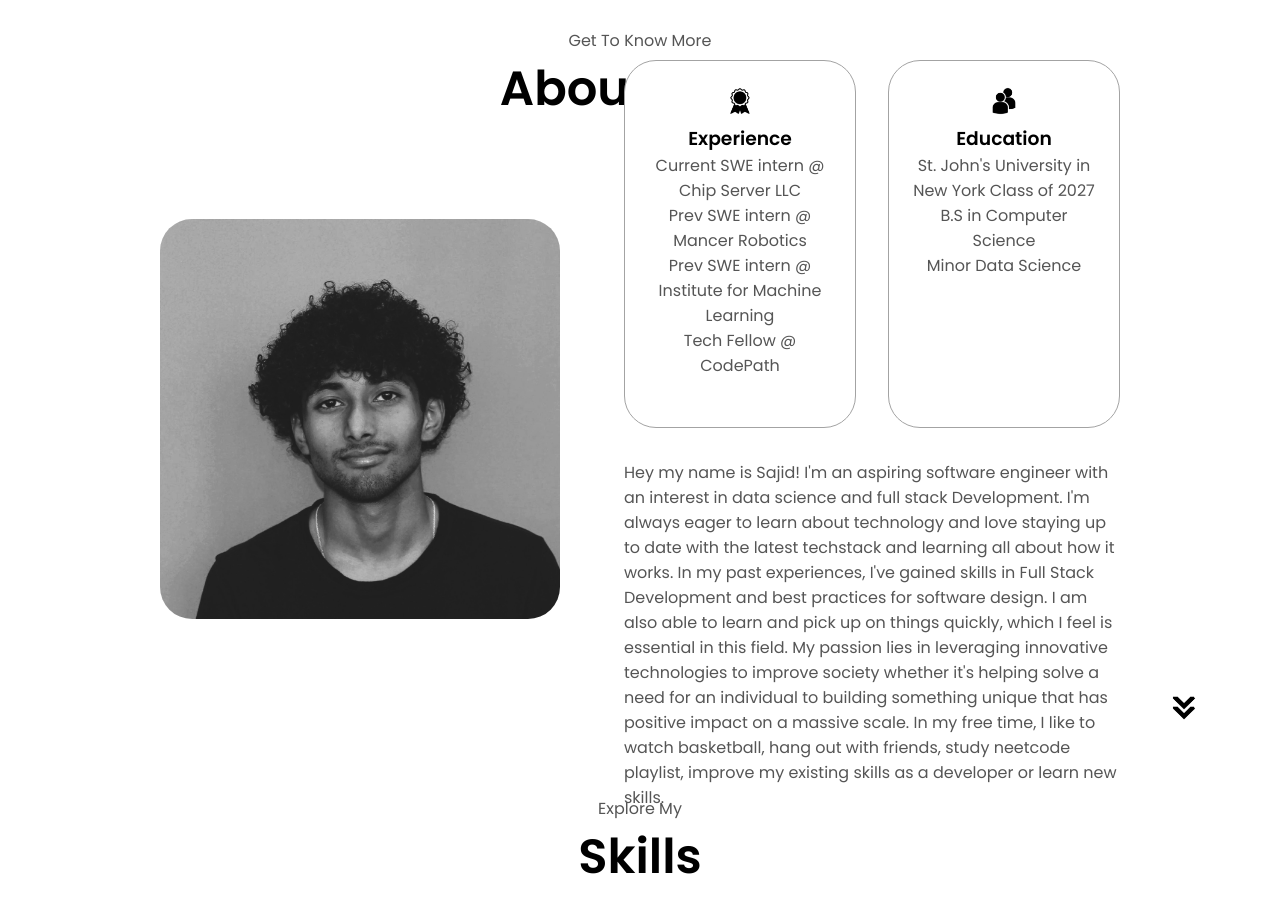
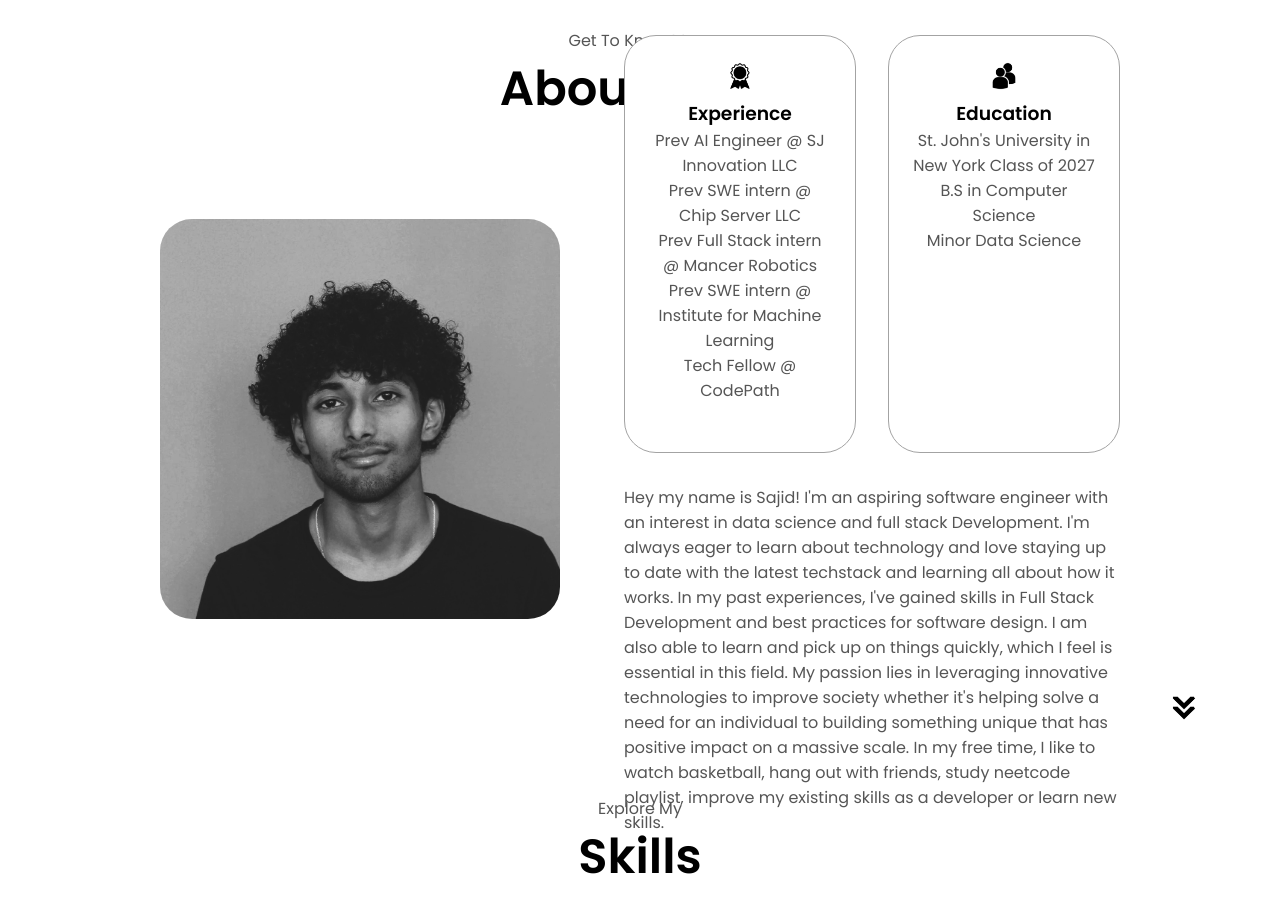
Before and after one commit to Sajidcodez/SajidCodez-Portfolio, a plain HTML site: page index.html in a window 1280 px wide. Shown: the part 900-1823 px from the top of the page. Drawn offline with Linux system fonts and the light colour scheme.

Commit message:
update after summer 25

```diff
--- a/index.html
+++ b/index.html
@@ -92,8 +92,9 @@
                 class="icon"
               />
               <h3>Experience</h3>
-              <p>Current SWE intern @ Chip Server LLC</p>
-              <p>Prev SWE intern @ Mancer Robotics</p>
+              <p>Prev AI Engineer @ SJ Innovation LLC</p>
+              <p>Prev SWE intern @ Chip Server LLC</p>
+              <p>Prev Full Stack intern @ Mancer Robotics</p>
               <p>Prev SWE intern @ Institute for Machine Learning </p>
               <p>Tech Fellow @ CodePath</p>
               <br>
```
Also changed, not shown: 1 other file.
